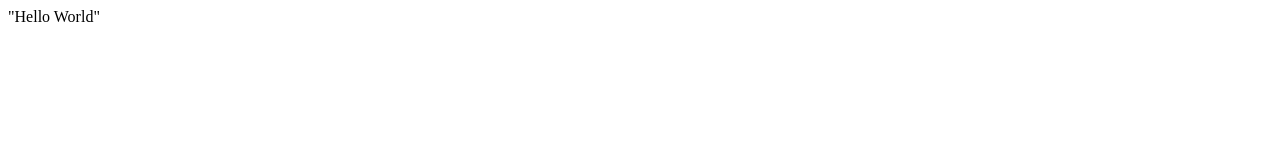
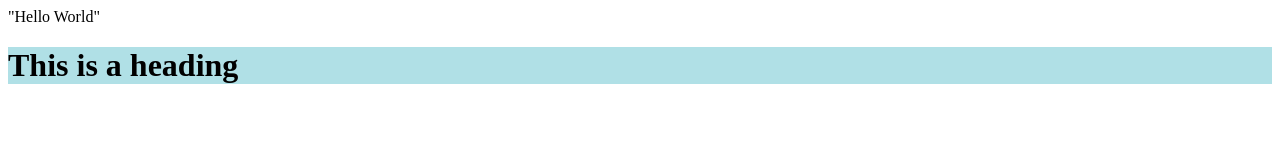
Before and after one commit to benjaminrees/benjaminrees.github.io, a plain HTML site: page index.html in a window 1280 px wide. Drawn offline with Linux system fonts and the light colour scheme.

Commit message:
Update index.html

```diff
--- a/index.html
+++ b/index.html
@@ -1 +1,2 @@
 "Hello World"
+<h1 style="background-color:powderblue;">This is a heading</h1>
```
